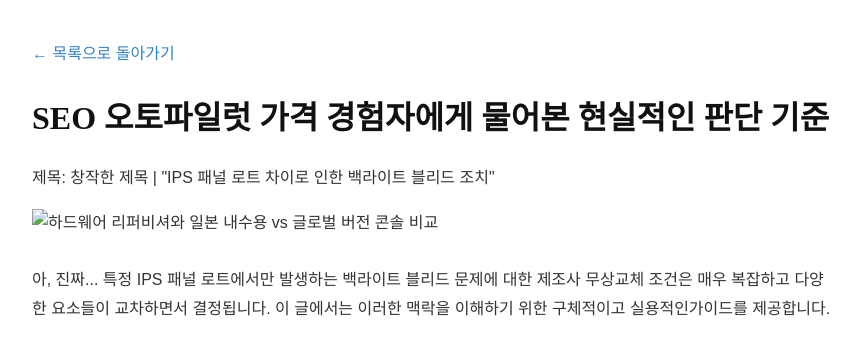
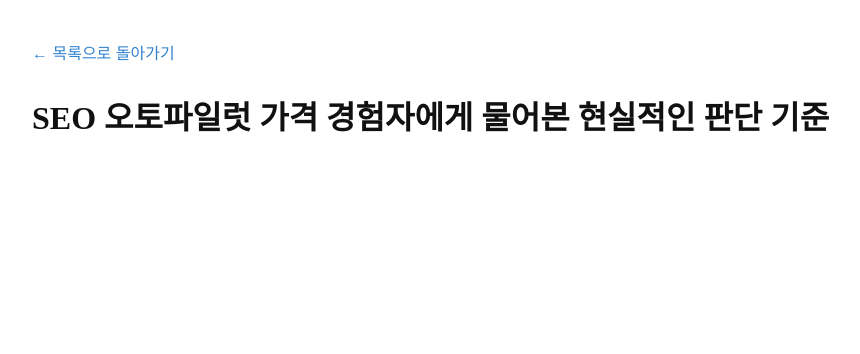
Before and after one commit to mqlwmsltm-arch/bp-sf-t3-1779642675702-073, a plain HTML site: page posts/interview-002-g5tan0.html in a window 1280 px wide. Shown: the whole page, without its empty margins (208-1068 px from the left). Drawn offline with Linux system fonts and the light colour scheme.

Commit message:
fix: 프롬프트 유출·한자 조각·반복 파손 제거 (2 files)

```diff
--- a/posts/interview-002-g5tan0.html
+++ b/posts/interview-002-g5tan0.html
@@ -22,8 +22,6 @@
   <main>
     <h1>SEO 오토파일럿 가격 경험자에게 물어본 현실적인 판단 기준</h1>
     <article>
-      <p>제목: 창작한 제목 | "IPS 패널 로트 차이로 인한 백라이트 블리드 조치"</p>
-<p><IMAGE placement="hero" alt="하드웨어 리퍼비셔와 일본 내수용 vs 글로벌 버전 콘솔 비교"><br>  <br>아, 진짜... 특정 IPS 패널 로트에서만 발생하는 백라이트 블리드 문제에 대한 제조사 무상교체 조건은 매우 복잡하고 다양한 요소들이 교차하면서 결정됩니다. 이 글에서는 이러한 맥락을 이해하기 위한 구체적이고 실용적인가이드를 제공합니다.</p>
 
 </main>
 </body>
```
Also changed, not shown: index.html (+2 -4 lines).
